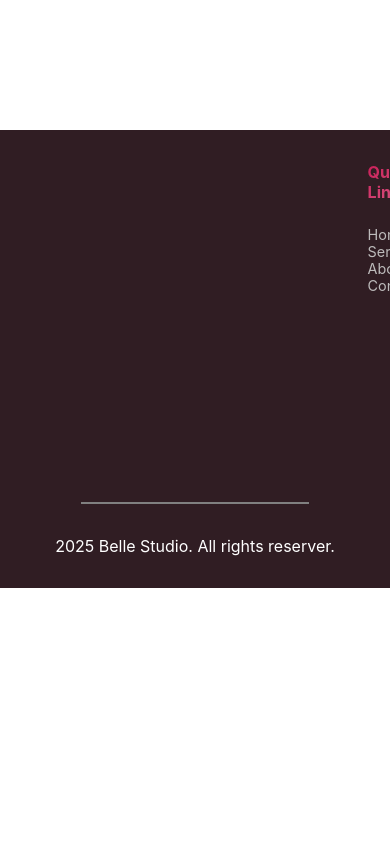
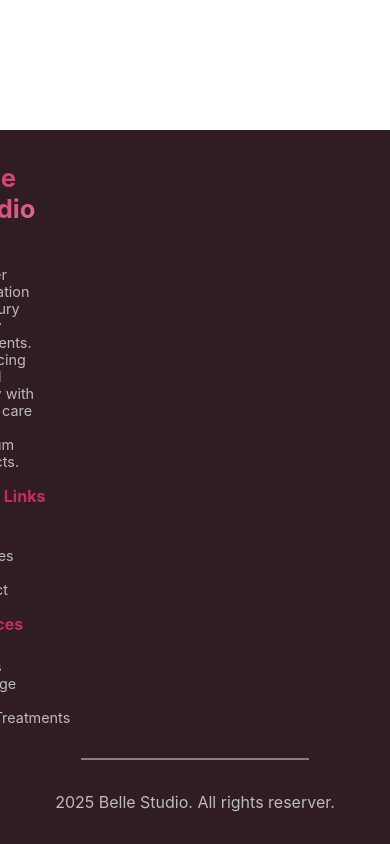
Before and after one commit to S7R4NGER1337/Belle-Studio, a React (Create React App) app in the folder client/: page / in a window 390 px wide. Shown: the part 6038-6882 px from the top of the page. Before the commit the page ends 6626 px from the top, so only its background shows below. Built offline with nearby package versions, Linux system fonts and the light colour scheme.

Commit message:
making footer to be responsive

```diff
--- a/client/src/components/Footer.js
+++ b/client/src/components/Footer.js
@@ -30,7 +30,7 @@ export default function Footer() {
         </div>
       </div>
       <div className={styles.line}/>
-      <p>2025 Belle Studio. All rights reserver.</p>
+      <p className={styles.rights}>2025 Belle Studio. All rights reserver.</p>
     </div>
   );
 }
--- a/client/src/components/footer.module.css
+++ b/client/src/components/footer.module.css
@@ -54,3 +54,14 @@
     border: 0.1em solid gray;
     width: 70%;
 }
+
+.rights{
+    color: rgb(189, 187, 187);
+}
+
+@media (max-width: 700px){
+    .footerContent{
+        flex-direction: column;
+        gap: 1em;
+    }
+}
```
